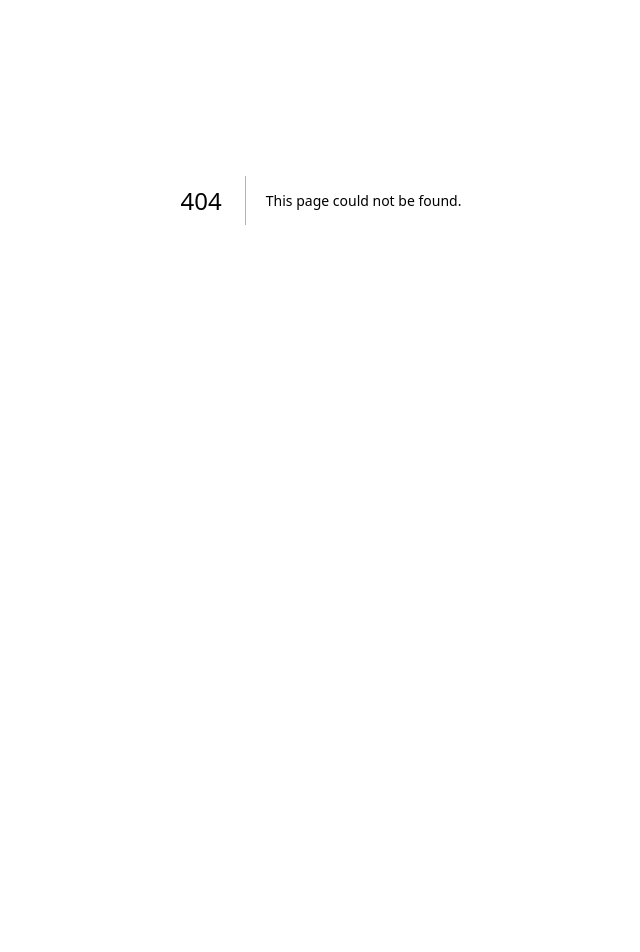
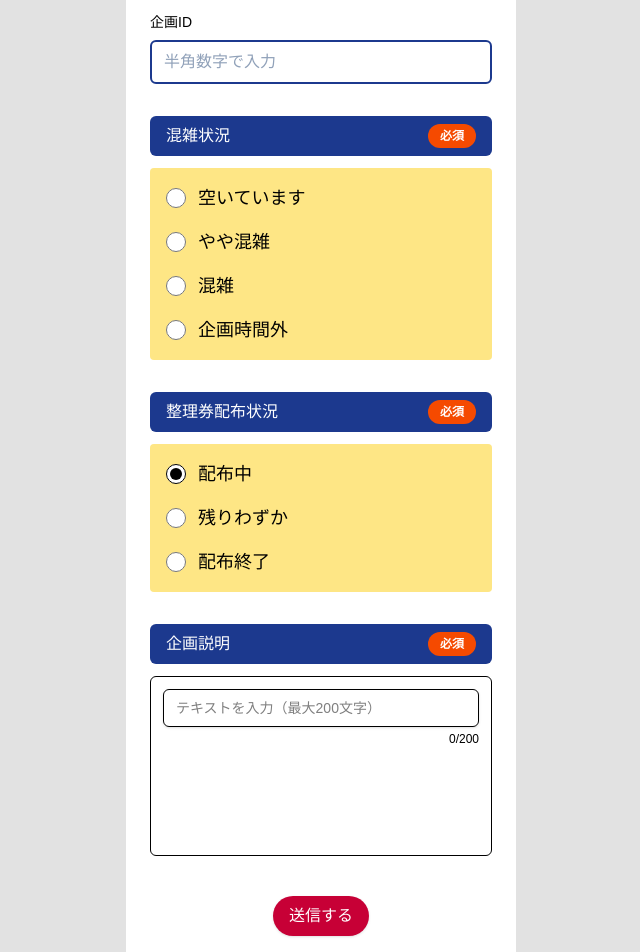
Before and after one commit to taminororo/RezeArc, a Next.js app: page /admin in a window 1280 px wide. Before the commit this address had no page. Shown: the part 200-1152 px from the top of the page, without its empty margins (319-959 px from the left). Before the commit the page ends 800 px from the top, so only its background shows below. Built offline with nearby package versions, Linux system fonts and the light colour scheme; a web font is replaced by a local one.

Commit message:
[add]Topページの繋ぎこみ

```diff
--- a/src/app/Top/page.tsx
+++ b/src/app/Top/page.tsx
@@ -1,6 +1,7 @@
+// src/app/Top/page.tsx
 "use client";
 
-import React from "react";
+import React, { useEffect, useState } from "react";
 import Image from "next/image";
 
 import Header from "@/components/header";
@@ -11,7 +12,43 @@ import TicketEventList from "@/components/ticketEventTopCard";
 import DetailCard from "@/components/detailCard";
 import AllMap from "@/components/mapAll";
 
+// /api/events のレスポンス形（既存APIに準拠）
+type ApiEvent = {
+  event_id: number;
+  event_name: string;
+  isDistributingTicket: boolean;
+  ticket_status: "distributing" | "limited" | "ended" | null;
+  congestion_status: "free" | "slightly_crowded" | "crowded" | "offtime";
+  event_text: string | null;
+  image_path: string | null;
+  created_at?: string;
+  updated_at?: string;
+};
+
 export default function TicketDistributionPage() {
+  const [limitedEvents, setLimitedEvents] = useState<ApiEvent[]>([]);
+  const [loading, setLoading] = useState(true);
+
+  useEffect(() => {
+    (async () => {
+      try {
+        const res = await fetch("/api/events", { cache: "no-store" });
+        if (!res.ok) throw new Error("API error");
+        const data: ApiEvent[] = await res.json();
+
+        // 整理券を配布中かつ「残りわずか(limited)」のみ抽出
+        const filtered = data.filter(
+          (e) => e.isDistributingTicket === true && e.ticket_status === "limited"
+        );
+        setLimitedEvents(filtered);
+      } catch (e) {
+        console.error(e);
+      } finally {
+        setLoading(false);
+      }
+    })();
+  }, []);
+
   return (
     <div className="relative flex-1 w-full flex flex-col items-center">
       {/* 背景画像 */}
@@ -53,24 +90,23 @@ export default function TicketDistributionPage() {
         </h2>
 
         <div className="px-8 mt-3 mb-8 w-full max-w-2xl">
+          {loading ? (
+            <p className="text-gray-600">読み込み中...</p>
+          ) : (
             <TicketEventList
-                        events={[
-                            {
-                                imageSrc: "/event_photo1.svg",
-                                title: "お化け屋敷",
+              events={limitedEvents.map((e) => ({
+                imageSrc: e.image_path ?? "/event_photo1.svg",
+                title: e.event_name,
                 topTagComponent: <TicketTag status="limited" />,
-                                bottomTagComponent: <CongestionTag status="free" />,
-                                onClick: () => { },
+                bottomTagComponent: (
+                  <CongestionTag status={e.congestion_status} />
+                ),
+                onClick: () => {
+                  console.log("clicked:", e.event_id);
                 },
-                            {
-                                imageSrc: "/event_photo2.svg",
-                                title: "ゲスト企画",
-                                topTagComponent: <TicketTag status="limited" />,
-                                bottomTagComponent: <CongestionTag status="crowded" />,
-                                onClick: () => { },
-                            },
-                        ]}
+              }))}
             />
+          )}
         </div>
 
         <h2 className="text-center text-2xl font-bold mt-4 text-black flex items-center justify-center gap-2">
@@ -86,7 +122,7 @@ export default function TicketDistributionPage() {
               </h3>
             }
             description="全ての企画の詳細情報と混雑状況をチェック"
-                        onClick={() => { }}
+            onClick={() => {}}
           />
         </div>
 
@@ -99,7 +135,7 @@ export default function TicketDistributionPage() {
               </h3>
             }
             description="整理券配布企画の残り状況をチェック"
-                        onClick={() => { }}
+            onClick={() => {}}
           />
         </div>
 
--- /dev/null
+++ b/src/app/admin/page.tsx
@@ -0,0 +1,91 @@
+// src/app/admin/page.tsx
+"use client";
+
+import React, { useState } from "react";
+
+import Header from "@/components/header";
+import Footer from "@/components/footer";
+import QuestionTitle from "@/components/questionTitle";
+import IdTextbox from "@/components/idTextbox";
+import CongestionRadioButton from "@/components/congestionRadioButton";
+import TicketRadioButton from "@/components/ticketRadioButton";
+import TextField from "@/components/textField";
+import SendButton from "@/components/sendButton";
+
+// 型は各コンポーネント側に合わせる
+type CongestionStatus = "free" | "slightly_crowded" | "crowded" | "offtime";
+type TicketStatus = "distributing" | "limited" | "ended";
+
+export default function AdminSettingsPage() {
+  const [eventId, setEventId] = useState("");
+  const [congestion, setCongestion] = useState<CongestionStatus>("free");
+  const [ticket, setTicket] = useState<TicketStatus>("distributing");
+  const [description, setDescription] = useState("");
+
+  return (
+    <div className="min-h-dvh w-full bg-[#e2e2e2] text-black">
+      <Header />
+
+      {/* ページ本体 */}
+      <main className="mx-auto w-full max-w-[390px] bg-white">
+        {/* 画面内余白 */}
+        <div className="px-6 pt-10 pb-20">
+          {/* タイトル */}
+          <h1 className="text-center text-2xl font-bold mb-8">管理者設定</h1>
+
+          {/* 企画情報 */}
+          <section className="space-y-3 mb-8">
+            <QuestionTitle text="企画情報" />
+            <div className="mt-3">
+              <label className="block text-sm mb-2">企画ID</label>
+              <IdTextbox
+                value={eventId}
+                onChange={setEventId}
+                placeholder="半角数字で入力"
+                maxLength={6}
+                required
+                className="w-full"
+              />
+            </div>
+          </section>
+
+          {/* 混雑状況 */}
+          <section className="space-y-3 mb-8">
+            <QuestionTitle text="混雑状況" />
+            <div className="mt-3">
+              <CongestionRadioButton value={congestion} onChange={setCongestion} />
+            </div>
+          </section>
+
+          {/* 整理券配布状況 */}
+          <section className="space-y-3 mb-8">
+            <QuestionTitle text="整理券配布状況" />
+            <div className="mt-3">
+              <TicketRadioButton value={ticket} onChange={setTicket} />
+            </div>
+          </section>
+
+          {/* 企画説明 */}
+          <section className="space-y-3 mb-10">
+            <QuestionTitle text="企画説明" />
+            <div className="mt-3">
+              {/* 仕様上 TextField は input ですが、見た目をエリアっぽく高さだけ出します */}
+              <div className="rounded-md border border-black p-3">
+                <TextField value={description} onChange={setDescription} />
+                {/* 高さを稼ぐための余白（スマホのモックに寄せる） */}
+                <div className="h-24" />
+              </div>
+            </div>
+          </section>
+
+          {/* 送信ボタン */}
+          <div className="flex justify-center">
+            <SendButton />
+          </div>
+        </div>
+      </main>
+
+      <Footer />
+    </div>
+  );
+}
```
Lines whose indentation alone changed are shown as unchanged.
